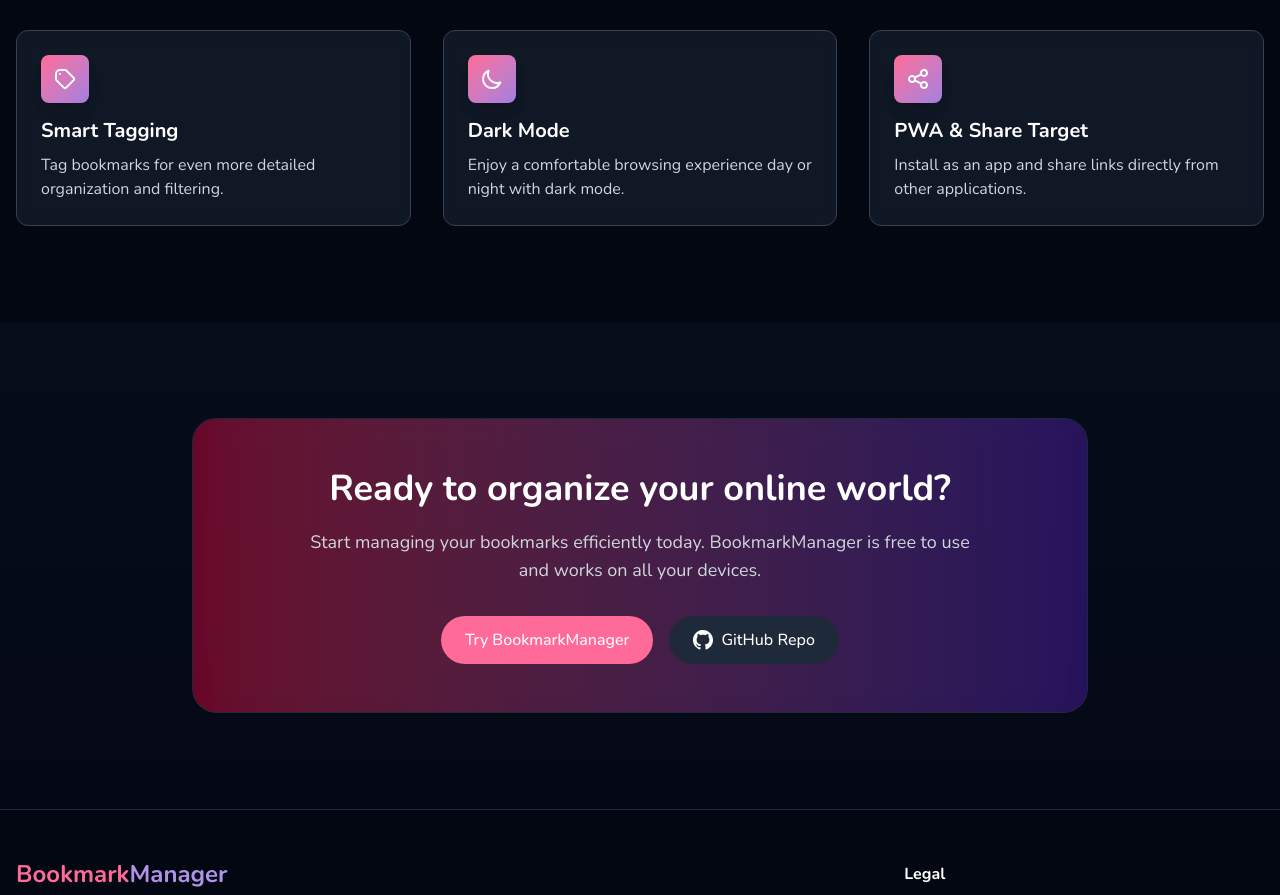
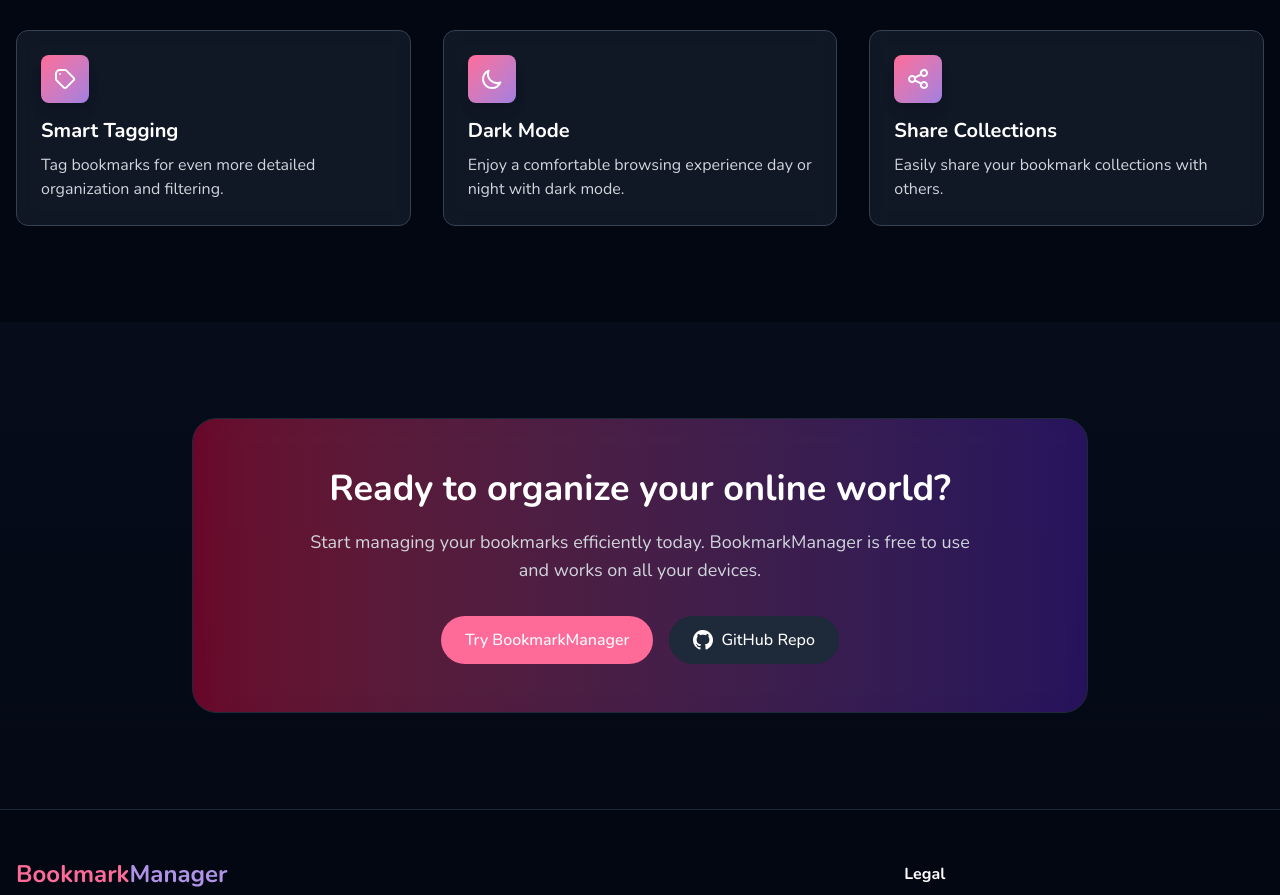
Before and after one commit to poesterlin/bookmarkManager, a SvelteKit app: page /intro in a window 1280 px wide. Shown: the part 1141-2036 px from the top of the page. Built offline with nearby package versions, Linux system fonts and the light colour scheme.

Commit message:
update feature list

```diff
--- a/src/routes/intro/Features.svelte
+++ b/src/routes/intro/Features.svelte
@@ -29,8 +29,8 @@
 		},
 		{
 			icon: 'share',
-			title: 'PWA & Share Target',
-			description: 'Install as an app and share links directly from other applications.'
+			title: 'Share Collections',
+			description: 'Easily share your bookmark collections with others.'
 		}
 	] as const;
 </script>
```
Also changed, not shown: 1 other file (tests, documents, lock files or other folders).
